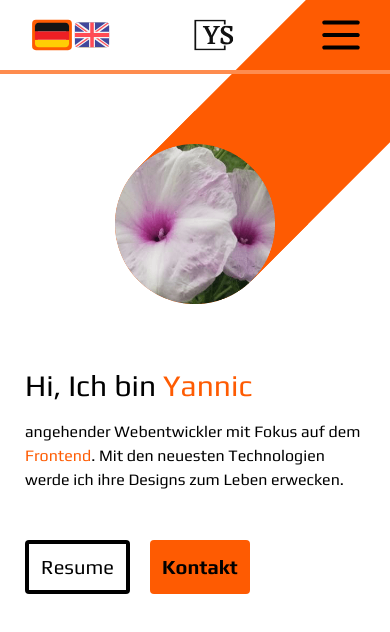
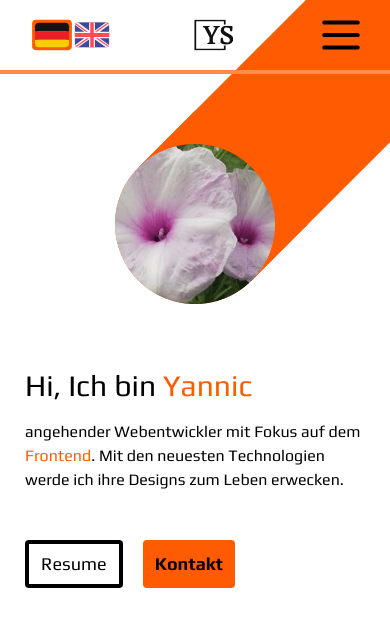
Before and after one commit to SchmittYannic/portfolio_ys, a React (Vite) app: page / in a window 390 px wide. Shown: the top 632 px of the page. Built offline with nearby package versions, Linux system fonts and the light colour scheme.

Commit message:
Adds Responsiveness to buttons

```diff
--- a/src/components/ui/Button.tsx
+++ b/src/components/ui/Button.tsx
@@ -12,7 +12,7 @@ const Button = ({ children, ...rest }: PropsWithChildren<ButtonHTMLAttributes<HT
             type="button"
             className={`relative p-1 rounded dark:bg-darkTextPrimary bg-textPrimary before:absolute before:top-0 before:right-0 before:h-full before:w-0 before:rounded ${beforeColorClass} before:ease-button before:duration-1500 hover:before:w-full hover:before:left-0 hover:before:right-unset`}
         >
-            <p className="relative z-10 px-3 py-[9px] text-xl font bold dark:bg-darkBase bg-base dark:text-darkTextPrimary text-textPrimary">
+            <p className="relative z-10 sm:px-6 px-3 sm:py-[9px] py-[6px] sm:text-xl text-lg font bold dark:bg-darkBase bg-base dark:text-darkTextPrimary text-textPrimary">
                 {children}
             </p>
         </button>
--- a/src/components/ui/CtaButton.tsx
+++ b/src/components/ui/CtaButton.tsx
@@ -14,7 +14,7 @@ const CtaButton = ({ tag, children, ...rest }: PropsWithChildren<CtaButtonPropsT
         return (
             <a
                 {...rest}
-                className={`relative ml-5 px-3 py-[13px] rounded ${bgColorClass900} dark:text-darkTextPrimary text-textPrimary text-xl font-bold transition-[color] ease-button duration-1500 dark:hover:text-textPrimary hover:text-darkTextPrimary before:absolute before:top-0 before:right-0 before:w-0 before:h-full before:rounded dark:before:bg-darkTextPrimary before:bg-textPrimary before:ease-button before:duration-1500
+                className={`relative ml-5 sm:px-6 px-3 sm:py-[13px] py-[10px] rounded ${bgColorClass900} dark:text-darkTextPrimary text-textPrimary sm:text-xl text-lg font-bold transition-[color] ease-button duration-1500 dark:hover:text-textPrimary hover:text-darkTextPrimary before:absolute before:top-0 before:right-0 before:w-0 before:h-full before:rounded dark:before:bg-darkTextPrimary before:bg-textPrimary before:ease-button before:duration-1500
                 before:z-0 hover:before:w-full hover:before:left-0 hover:before:right-unset`}
             >
                 <p className="relative z-10">
@@ -26,7 +26,7 @@ const CtaButton = ({ tag, children, ...rest }: PropsWithChildren<CtaButtonPropsT
         return (
             <button
                 {...rest}
-                className={`relative ml-5 px-3 py-[13px] rounded ${bgColorClass900} dark:text-darkTextPrimary text-textPrimary text-xl font-bold transition-[color] ease-button duration-1500 dark:hover:text-textPrimary hover:text-darkTextPrimary before:absolute before:top-0 before:right-0 before:w-0 before:h-full before:rounded dark:before:bg-darkTextPrimary before:bg-textPrimary before:ease-button before:duration-1500
+                className={`relative ml-5 sm:px-6 px-3 sm:py-[13px] py-[10px] rounded ${bgColorClass900} dark:text-darkTextPrimary text-textPrimary sm:text-xl text-lg font-bold transition-[color] ease-button duration-1500 dark:hover:text-textPrimary hover:text-darkTextPrimary before:absolute before:top-0 before:right-0 before:w-0 before:h-full before:rounded dark:before:bg-darkTextPrimary before:bg-textPrimary before:ease-button before:duration-1500
                 before:z-0 hover:before:w-full hover:before:left-0 hover:before:right-unset`}
             >
                 <p className="relative z-10">
```
